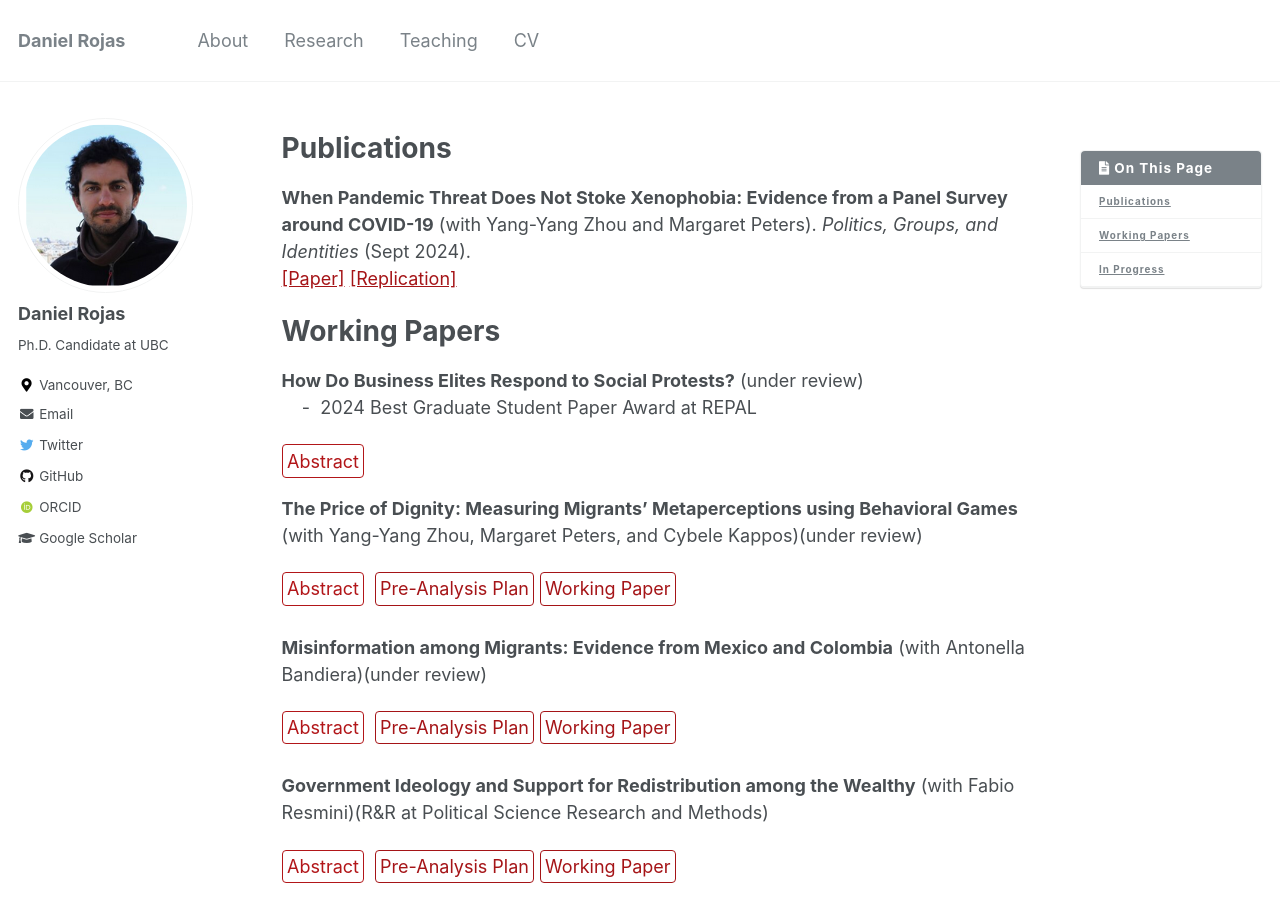
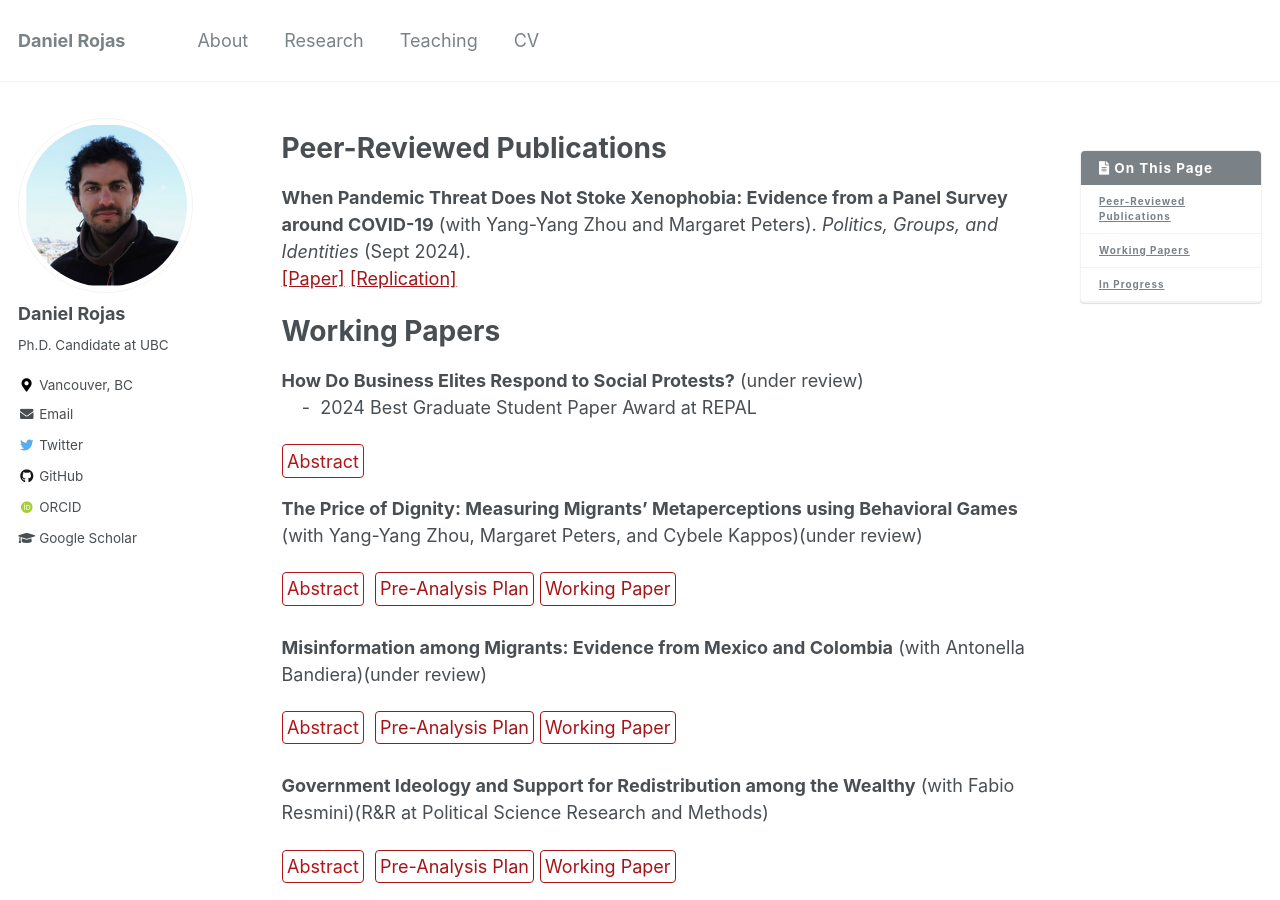
Before and after one commit to danielrojaslozano/danielrojaslozano.github.io, a Jekyll site: the page built from _pages/research.md, in a window 1280 px wide and 900 px high. Built offline with Jekyll 4.4.1, drawn with Linux system fonts in a browser that asks for light colours; some web fonts are replaced.

Commit message:
Update research.md

```diff
--- a/_pages/research.md
+++ b/_pages/research.md
@@ -46,7 +46,7 @@ details > p {
 </style>
 
 
-# Publications
+# Peer-Reviewed Publications
 
 **When Pandemic Threat Does Not Stoke Xenophobia: Evidence from a Panel Survey around COVID-19** (with Yang-Yang Zhou and Margaret Peters). *Politics, Groups, and Identities* (Sept 2024).
 <br />
```
